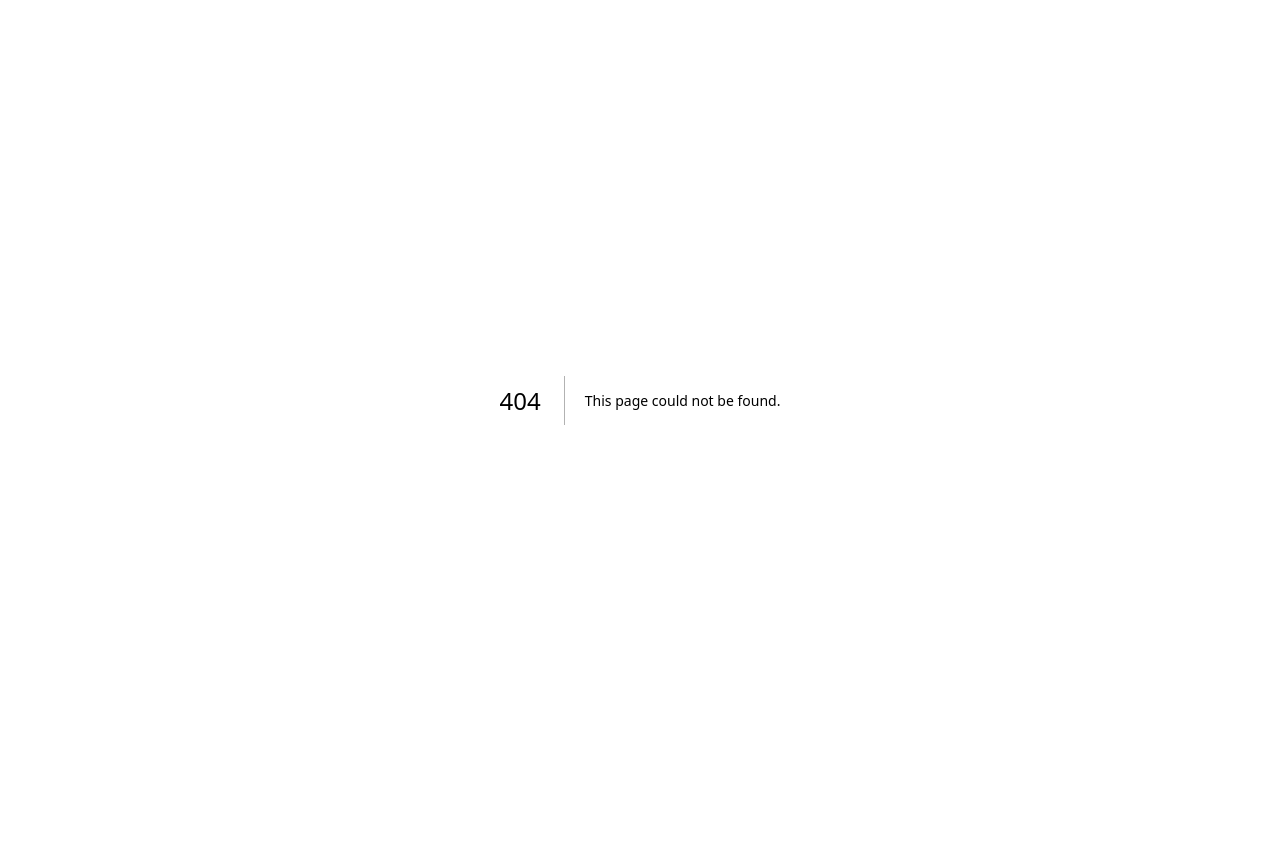
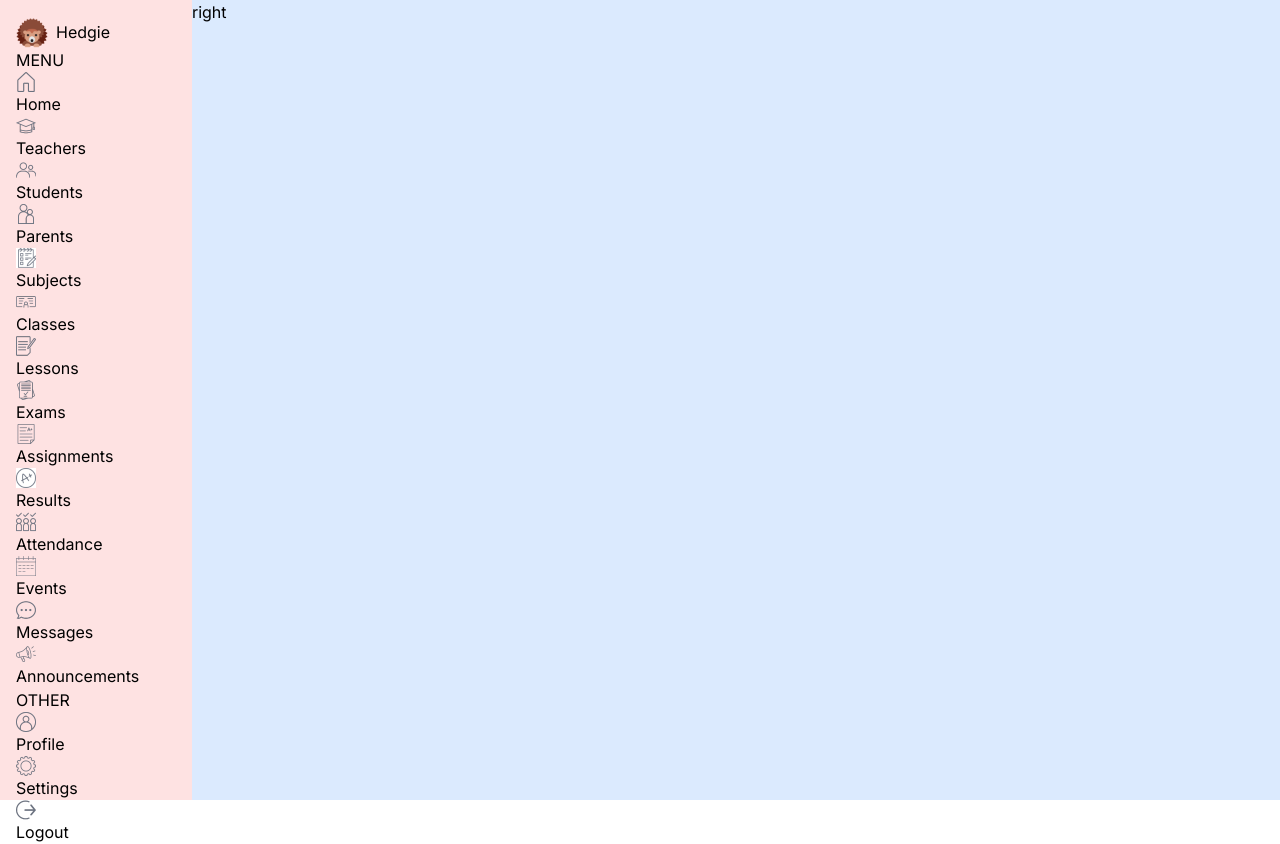
Before and after one commit to JosFen/academy_management_system, a Next.js app: page /admin in a window 1280 px wide. Before the commit this address had no page. Before the commit the page ends 800 px from the top, so only its background shows below. Built offline with nearby package versions, Linux system fonts and the light colour scheme.

Commit message:
add menus

```diff
--- /dev/null
+++ b/src/app/(dashboard)/admin/page.tsx
@@ -0,0 +1,7 @@
+const Adminpage = () => {
+  return (
+    <div className=''>Admin page</div>
+  )
+}
+
+export default Adminpage
--- /dev/null
+++ b/src/app/(dashboard)/layout.tsx
@@ -0,0 +1,23 @@
+import Image from "next/image";
+import Link from "next/link";
+import Menu from "@/components/Menu"
+
+export default function DashboardLayout({
+  children,
+}: Readonly<{
+  children: React.ReactNode;
+}>) {
+  return <div className="h-screen flex">
+    {/* Dashboard{children} */}
+    {/* LEFT */}
+    <div className="w-[15%] md: w-[10%] lg:w-[15%] bg-red-100 p-4">
+      <Link href="/" className="flex items-center justify-center lg:justify-start gap-2">
+      <Image src="/logo.png" alt="logo" width={32} height={32} />
+      <span className="hidden lg:block">Hedgie</span>
+      </Link>
+      <Menu />
+    </div>
+     {/* RIGHT */}
+    <div className="w-[85%] md: w-[90%] lg:w-[85%] bg-blue-100">right</div>
+  </div>;
+}
--- /dev/null
+++ b/src/app/(dashboard)/student/page.tsx
@@ -0,0 +1,7 @@
+const Studentpage = () => {
+  return (
+    <div className=''>Student page</div>
+  )
+}
+
+export default Studentpage
--- /dev/null
+++ b/src/app/(dashboard)/teacher/page.tsx
@@ -0,0 +1,7 @@
+const Teacherpage = () => {
+  return (
+    <div className=''>Teacher page</div>
+  )
+}
+
+export default Teacherpage
--- /dev/null
+++ b/src/app/login/page.tsx
@@ -0,0 +1,7 @@
+const Signinpage = () => {
+  return (
+    <div className=''>Sign-in page</div>
+  )
+}
+
+export default Signinpage
--- a/src/components/Menu.tsx
+++ b/src/components/Menu.tsx
@@ -1,114 +1,23 @@
-const menuItems = [
-  {
-    title: "MENU",
-    items: [
-      {
-        icon: "/home.png",
-        label: "Home",
-        href: "/",
-        visible: ["admin", "teacher", "student", "parent"],
-      },
-      {
-        icon: "/teacher.png",
-        label: "Teachers",
-        href: "/list/teachers",
-        visible: ["admin", "teacher"],
-      },
-      {
-        icon: "/student.png",
-        label: "Students",
-        href: "/list/students",
-        visible: ["admin", "teacher"],
-      },
-      {
-        icon: "/parent.png",
-        label: "Parents",
-        href: "/list/parents",
-        visible: ["admin", "teacher"],
-      },
-      {
-        icon: "/subject.png",
-        label: "Subjects",
-        href: "/list/subjects",
-        visible: ["admin"],
-      },
-      {
-        icon: "/class.png",
-        label: "Classes",
-        href: "/list/classes",
-        visible: ["admin", "teacher"],
-      },
-      {
-        icon: "/lesson.png",
-        label: "Lessons",
-        href: "/list/lessons",
-        visible: ["admin", "teacher"],
-      },
-      {
-        icon: "/exam.png",
-        label: "Exams",
-        href: "/list/exams",
-        visible: ["admin", "teacher", "student", "parent"],
-      },
-      {
-        icon: "/assignment.png",
-        label: "Assignments",
-        href: "/list/assignments",
-        visible: ["admin", "teacher", "student", "parent"],
-      },
-      {
-        icon: "/result.png",
-        label: "Results",
-        href: "/list/results",
-        visible: ["admin", "teacher", "student", "parent"],
-      },
-      {
-        icon: "/attendance.png",
-        label: "Attendance",
-        href: "/list/attendance",
-        visible: ["admin", "teacher", "student", "parent"],
-      },
-      {
-        icon: "/calendar.png",
-        label: "Events",
-        href: "/list/events",
-        visible: ["admin", "teacher", "student", "parent"],
-      },
-      {
-        icon: "/message.png",
-        label: "Messages",
-        href: "/list/messages",
-        visible: ["admin", "teacher", "student", "parent"],
-      },
-      {
-        icon: "/announcement.png",
-        label: "Announcements",
-        href: "/list/announcements",
-        visible: ["admin", "teacher", "student", "parent"],
-      },
-    ],
-  },
-  {
-    title: "OTHER",
-    items: [
-      {
-        icon: "/profile.png",
-        label: "Profile",
-        href: "/profile",
-        visible: ["admin", "teacher", "student", "parent"],
-      },
-      {
-        icon: "/setting.png",
-        label: "Settings",
-        href: "/settings",
-        visible: ["admin", "teacher", "student", "parent"],
-      },
-      {
-        icon: "/logout.png",
-        label: "Logout",
-        href: "/logout",
-        visible: ["admin", "teacher", "student", "parent"],
-      },
-    ],
-  },
-];
+import menuItems from "@/lib/menuItems";
+import Link from "next/link";
+import Image from "next/image";
+
+const Menu = () => {
+  return (
+      <div className="">
+        {menuItems.map(item => (
+          <div className="" key={item.title}>
+            <span>{item.title}</span>
+            {item.items.map(i => (
+              <Link href={""}>
+              <Image src={i.icon} alt="" width={20} height={20} />
+              <span>{i.label}</span>
+              </Link>
+            ))}
+          </div>
+        ))}
+      </div>
+  )
+}
+
+export default Menu
--- /dev/null
+++ b/src/components/Navbar.tsx
@@ -0,0 +1,7 @@
+const Navbar = () => {
+    return (
+        <div className="">Navbar</div>
+    )
+}
+
+export default Navbar
--- /dev/null
+++ b/src/lib/menuItems.ts
@@ -0,0 +1,116 @@
+const menuItems = [
+    {
+      title: "MENU",
+      items: [
+        {
+          icon: "/home.png",
+          label: "Home",
+          href: "/",
+          visible: ["admin", "teacher", "student", "parent"],
+        },
+        {
+          icon: "/teacher.png",
+          label: "Teachers",
+          href: "/list/teachers",
+          visible: ["admin", "teacher"],
+        },
+        {
+          icon: "/student.png",
+          label: "Students",
+          href: "/list/students",
+          visible: ["admin", "teacher"],
+        },
+        {
+          icon: "/parent.png",
+          label: "Parents",
+          href: "/list/parents",
+          visible: ["admin", "teacher"],
+        },
+        {
+          icon: "/subject.png",
+          label: "Subjects",
+          href: "/list/subjects",
+          visible: ["admin"],
+        },
+        {
+          icon: "/class.png",
+          label: "Classes",
+          href: "/list/classes",
+          visible: ["admin", "teacher"],
+        },
+        {
+          icon: "/lesson.png",
+          label: "Lessons",
+          href: "/list/lessons",
+          visible: ["admin", "teacher"],
+        },
+        {
+          icon: "/exam.png",
+          label: "Exams",
+          href: "/list/exams",
+          visible: ["admin", "teacher", "student", "parent"],
+        },
+        {
+          icon: "/assignment.png",
+          label: "Assignments",
+          href: "/list/assignments",
+          visible: ["admin", "teacher", "student", "parent"],
+        },
+        {
+          icon: "/result.png",
+          label: "Results",
+          href: "/list/results",
+          visible: ["admin", "teacher", "student", "parent"],
+        },
+        {
+          icon: "/attendance.png",
+          label: "Attendance",
+          href: "/list/attendance",
+          visible: ["admin", "teacher", "student", "parent"],
+        },
+        {
+          icon: "/calendar.png",
+          label: "Events",
+          href: "/list/events",
+          visible: ["admin", "teacher", "student", "parent"],
+        },
+        {
+          icon: "/message.png",
+          label: "Messages",
+          href: "/list/messages",
+          visible: ["admin", "teacher", "student", "parent"],
+        },
+        {
+          icon: "/announcement.png",
+          label: "Announcements",
+          href: "/list/announcements",
+          visible: ["admin", "teacher", "student", "parent"],
+        },
+      ],
+    },
+    {
+      title: "OTHER",
+      items: [
+        {
+          icon: "/profile.png",
+          label: "Profile",
+          href: "/profile",
+          visible: ["admin", "teacher", "student", "parent"],
+        },
+        {
+          icon: "/setting.png",
+          label: "Settings",
+          href: "/settings",
+          visible: ["admin", "teacher", "student", "parent"],
+        },
+        {
+          icon: "/logout.png",
+          label: "Logout",
+          href: "/logout",
+          visible: ["admin", "teacher", "student", "parent"],
+        },
+      ],
+    },
+  ];
+
+  export default menuItems;
```
Also changed, not shown: public/logo.png, 1 other file (tests, documents, lock files or other folders).
